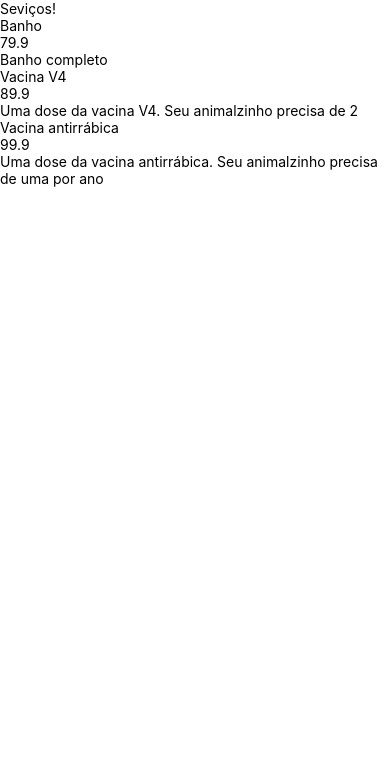
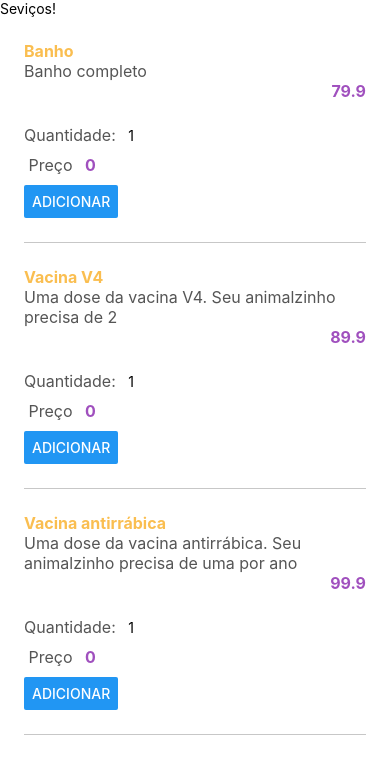
Before and after one commit to Carl-Vini/petshop-mobile, a React Native app: screen / in a window 390 px wide. Shown: the top 774 px of the page. Built offline with nearby package versions, Linux system fonts and the light colour scheme.

Commit message:
adicionando estilos

```diff
--- /dev/null
+++ b/src/Telas/Servicos/Item/estilos.js
@@ -0,0 +1,51 @@
+import { StyleSheet } from 'react-native';
+import { cores } from '../../../estilos';
+
+export default StyleSheet.create({
+  informacao: {
+    padding: 24
+  },
+  nome: {
+    color: cores.laranja,
+    fontWeight: 'bold',
+    fontSize: 16,
+  },
+  calculo: {
+    color: cores.escuro,
+    fontSize: 14,
+    marginVertical: 8,
+  },
+  preco: {
+    color: cores.roxo,
+    fontSize: 16,
+    fontWeight: 'bold',
+    textAlign: 'right',
+  },
+  divisor: {
+    marginHorizontal: 24,
+    borderBottomWidth: 1,
+    borderBottomColor: cores.cinza,
+  },
+  carrinho: {
+    paddingHorizontal: 24,
+    paddingBottom: 24,
+    flexDirection: 'row',
+    justifyContent: 'space-between',
+    alignItems: 'center',
+    flexWrap: 'wrap',
+  },
+  valor: {
+    flexDirection: 'row',
+    alignItems: 'center',
+    marginBottom: 10,
+    flexWrap: 'wrap',
+  },
+  descricao: {
+    color: cores.escuro,
+    fontSize: 16,
+    marginRight: 8,
+  },
+  quantidade: {
+    width: 42,
+  }
+});
--- a/src/Telas/Servicos/Item/index.js
+++ b/src/Telas/Servicos/Item/index.js
@@ -1,13 +1,36 @@
-import React from "react";
+import React, { useState } from "react";
+import estilos from "./estilos";
+import { Button, Text } from "react-native";
+import { View } from "react-native";
 
-import { Text } from "react-native";
+import CampoInteiro from "../../../componentes/CampoInteiro/Index";
 
-export default function Item({nome, preco, descricao}) {
+export default function Item({ nome, preco, descricao }) {
+
+    const [quantidade, setQuantidade] = useState(1);
+
     return (
         <>
-        <Text>{nome}</Text>
-        <Text>{preco}</Text>
-        <Text>{descricao}</Text>
+
+            <View style={estilos.informacao}>
+                <Text style={estilos.nome}>{nome}</Text>
+                <Text style={estilos.descricao}>{descricao}</Text>
+                <Text style={estilos.preco}>{preco}</Text>
+            </View>
+            <View style={estilos.carrinho}>
+                <View>
+                    <View style={estilos.valor}>
+                        <Text style={estilos.descricao}>Quantidade: </Text>
+                        <CampoInteiro valor={quantidade} acao={setQuantidade}/>
+                    </View>
+                    <View style={estilos.valor}>
+                        <Text style={estilos.descricao}> Preço </Text>
+                        <Text style={estilos.preco}>0</Text>
+                    </View>
+                </View>
+                <Button title="Adicionar"/>
+            </View>
+            <View style={estilos.divisor}/>
         </>
     )
 }
--- a/src/Telas/Servicos/index.js
+++ b/src/Telas/Servicos/index.js
@@ -31,8 +31,9 @@
         <Text>Seviços!</Text>
         <FlatList
             data={servicos}
+            removeClippedSubviews={false}
             renderItem={({item}) => <Item {...item}/>}
-            keyExtractor={(id) => String(id)}/>
+            keyExtractor={({id}) => String(id)}/>
     </SafeAreaView>
 
 }
--- /dev/null
+++ b/src/componentes/CampoInteiro/Index.js
@@ -0,0 +1,15 @@
+import React from "react";
+import { TextInput } from "react-native";
+
+export default function CampoInteiro({valor, acao}) {
+    const numeroEmTexto = String(valor)
+
+    return (
+        <TextInput
+        keyboardType="number-pad"
+        selectTextOnFocus
+        onChangeText={(novoValor) => {acao(novoValor)}}
+        value={numeroEmTexto}
+        />
+    )
+}
--- /dev/null
+++ b/src/estilos.js
@@ -0,0 +1,15 @@
+import { StyleSheet } from 'react-native';
+
+export default StyleSheet.create({
+  preencher: {
+    flex: 1,
+  }
+});
+
+export const cores = {
+  roxo: '#A050BE',
+  laranja: '#FABE50',
+  escuro: '#555555',
+  claro: '#fff',
+  cinza: '#C7C7C7',
+};
```
